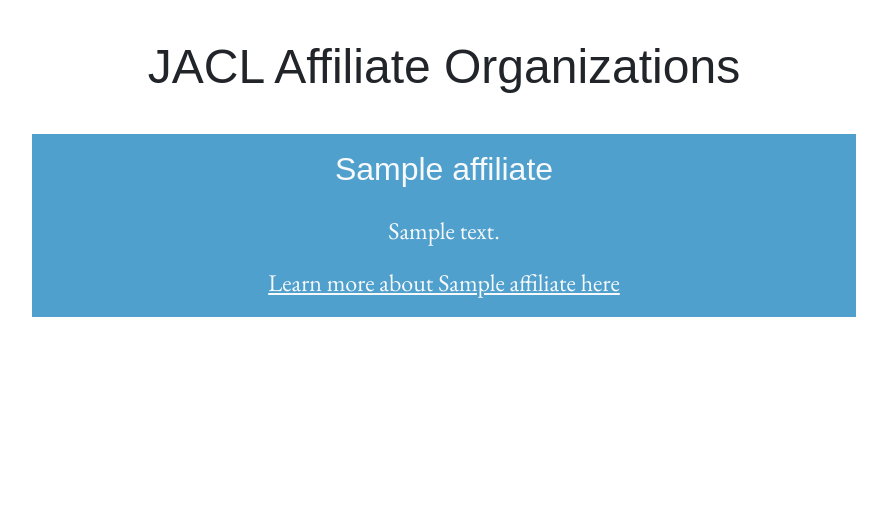
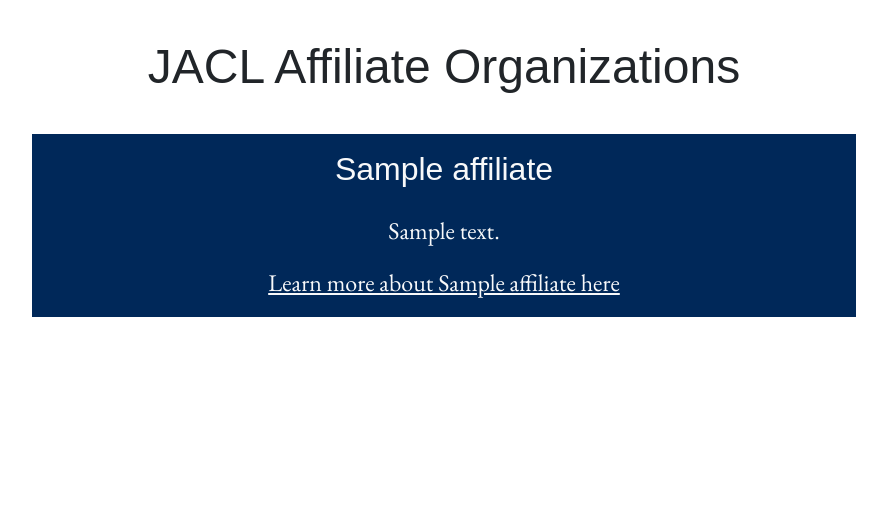
Before and after one commit to cmpt375-2024spring/client-project-jacl, a Django app: page /affiliates/ in a window 1280 px wide; the page is wider, and only the part inside the window is pictured. Shown: the part 142-658 px from the top of that part, without its empty margins (196-1083 px from the left). Run offline with Django 5.2, Linux system fonts and the light colour scheme; tables that the repository leaves empty hold one stand-in row (values such as "Sample post"); some libraries are stand-ins or nearby versions; some web fonts are replaced.

Commit message:
Final affiliates commit

```diff
--- a/app/templates/app/affiliates.html
+++ b/app/templates/app/affiliates.html
@@ -10,7 +10,7 @@
         {% for affiliate in affiliates %}
             <div class="row justify-content-center">
                 <div class="col-12 col-md-10 col-lg-8">
-                    <div class="d-flex flex-column align-items-center py-3 bg-lighter-blue text-light"
+                    <div class="d-flex flex-column align-items-center py-3 {% if forloop.counter0|divisibleby:2 %} bg-darkblue text-light {% else %} bg-light {% endif %}"
                          style="margin-bottom: 3vh;">
                         <h2 class="font-family-ysabeau-sc">{{ affiliate.name }}</h2>
                         <!-- Flex container for centered text -->
@@ -18,7 +18,8 @@
                             <p class="font-family-eb-garamond"
                                style="font-size: 3vh; margin: 2vh 7vw;">{{ affiliate.description }}</p>
                         </div>
-                        <a href="{{ affiliate.website }}" class="font-family-eb-garamond text-light"
+                        <a href="{{ affiliate.website }}"
+                           class="font-family-eb-garamond {% if forloop.counter0|divisibleby:2 %} text-light {% else %} text-black {% endif %}"
                            style="font-size: 3vh; text-decoration: underline">Learn
                             more about {{ affiliate.name }} here</a>
                     </div>
```
